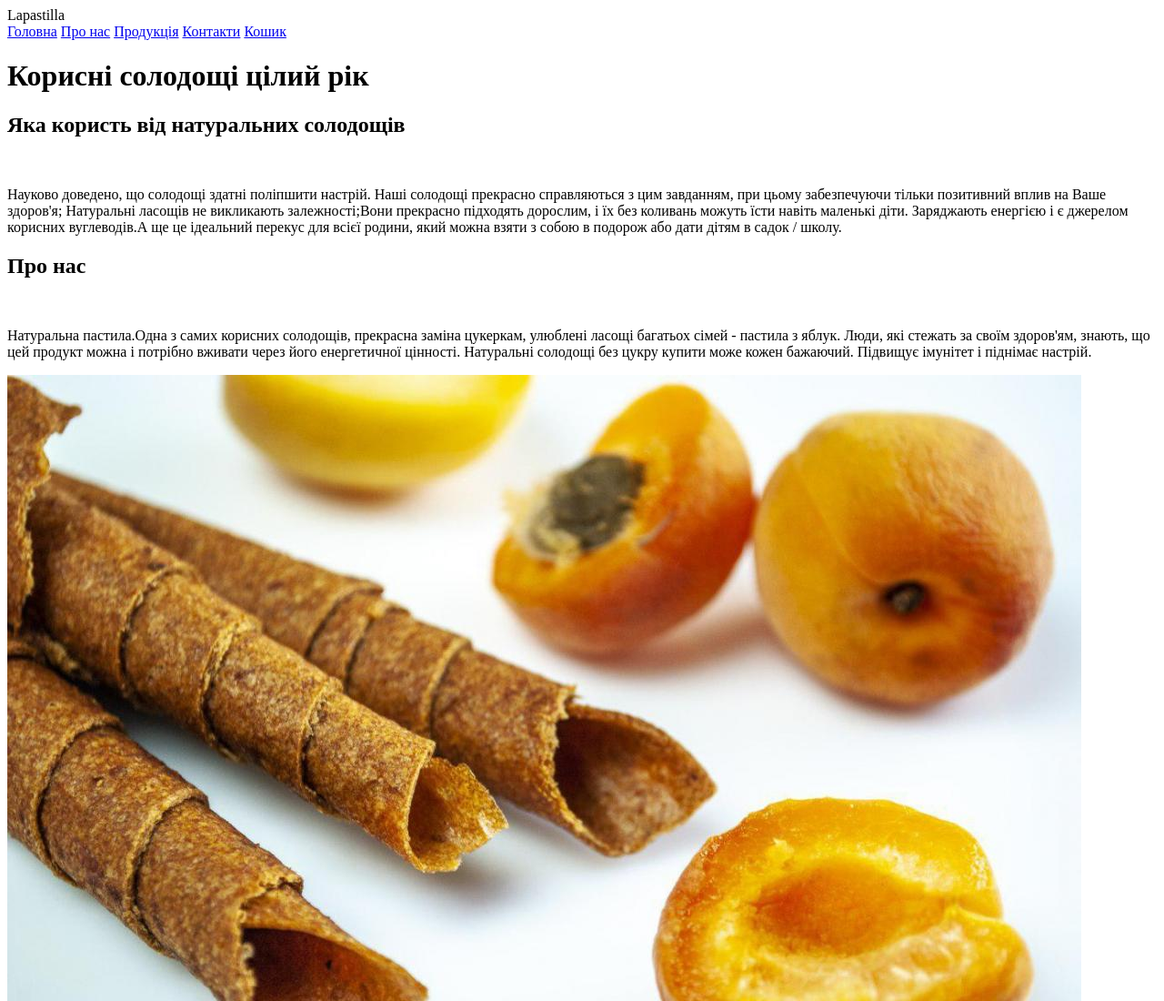
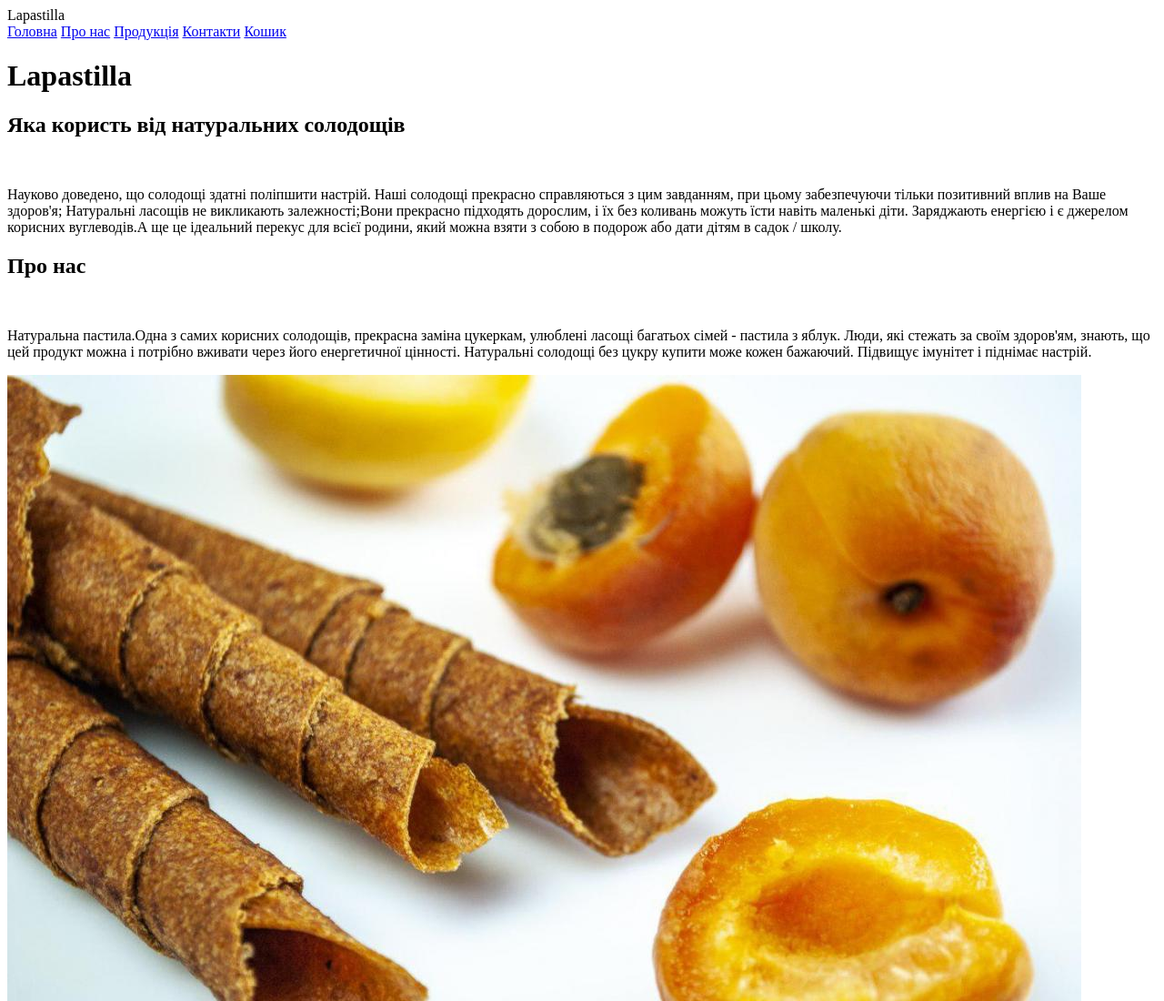
Before and after one commit to Liudmila-Sheremet/lapastilla, a plain HTML site: page index.html in a window 1280 px wide. Shown: the top 1100 px of the page at 91% size. Drawn offline with Linux system fonts and the light colour scheme.

Commit message:
Initial code

```diff
--- a/index.html
+++ b/index.html
@@ -19,7 +19,7 @@
                 </div>
             </nav>
             <div class="banner">
-                <h1>Корисні солодощі цілий рік</h1>
+                <h1>Lapastilla</h1>
             </div>
         </header>
         <main>
```
